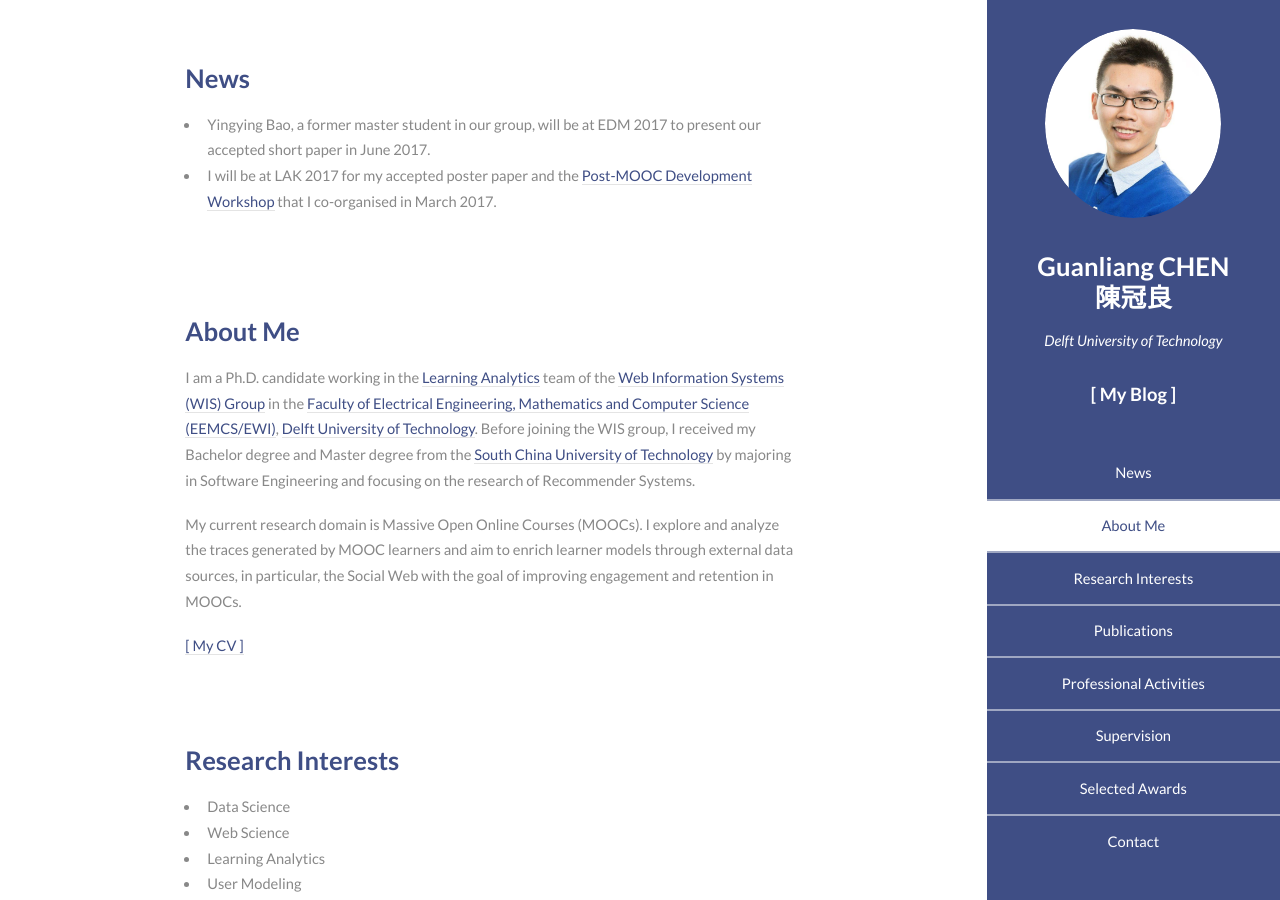
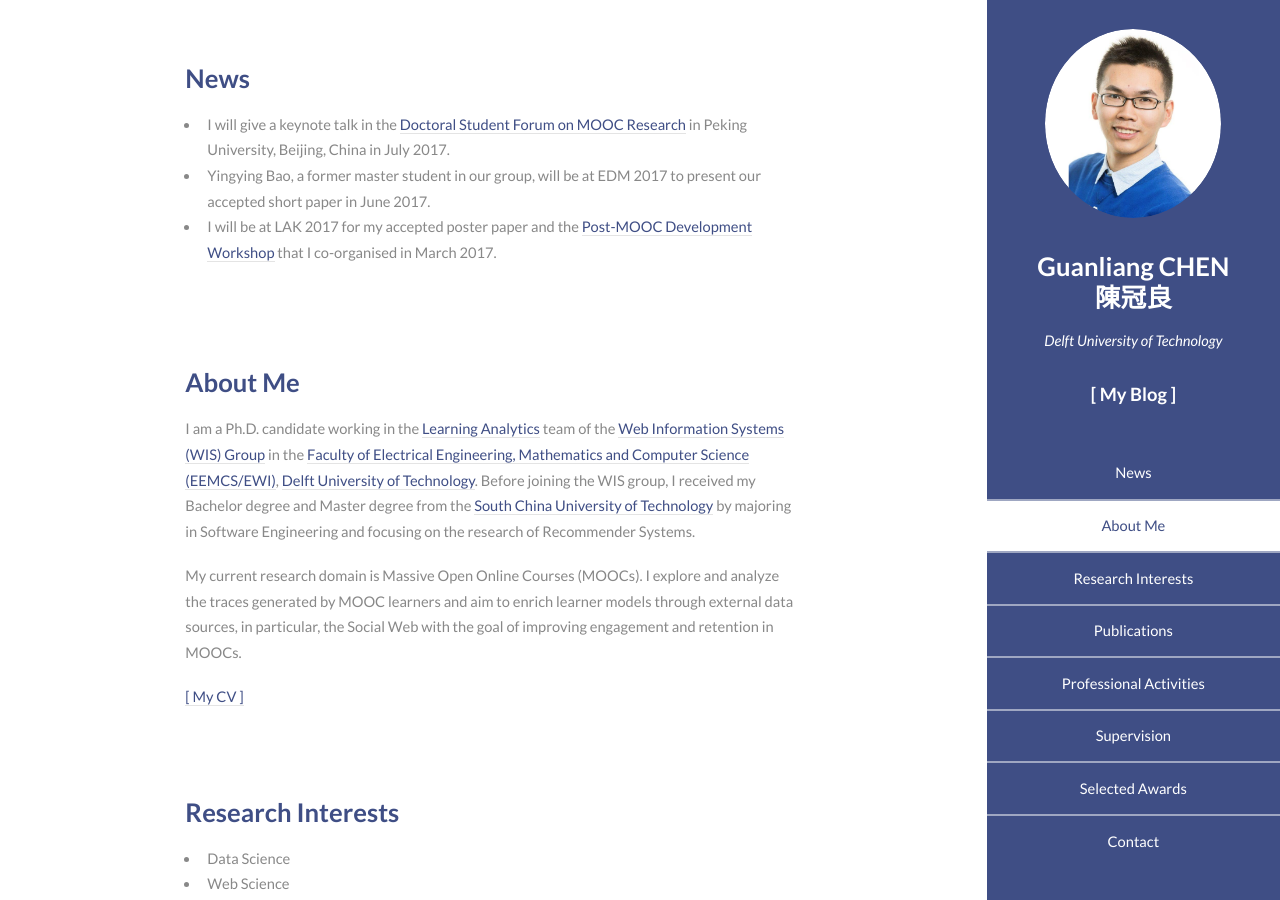
Before and after one commit to AngusGLChen/__angusglchen.github.io, a Jekyll site: the page index.html, which Jekyll copies as it is, in a window 1280 px wide and 900 px high. Built offline with Jekyll 4.4.1, drawn with Linux system fonts in a browser that asks for light colours.

Commit message:
June 15, 2017

```diff
--- a/index.html
+++ b/index.html
@@ -57,6 +57,7 @@
 									<header class="major">
 										<h3>News</h3>
 											<ul>
+												<li><i class="star icon"></i>I will give a keynote talk in the <a href="http://www.xlearningcenter.com/nd.jsp?id=139&_np=2_302">Doctoral Student Forum on MOOC Research</a> in Peking University, Beijing, China in July 2017.</li>
 												<li>Yingying Bao, a former master student in our group, will be at EDM 2017 to present our accepted short paper in June 2017.</li>
 												<li>I will be at LAK 2017 for my accepted poster paper and the <a href="dan7davis.github.io/post-MOOC/">Post-MOOC Development Workshop</a> that I co-organised in March 2017.</li>
 
```
